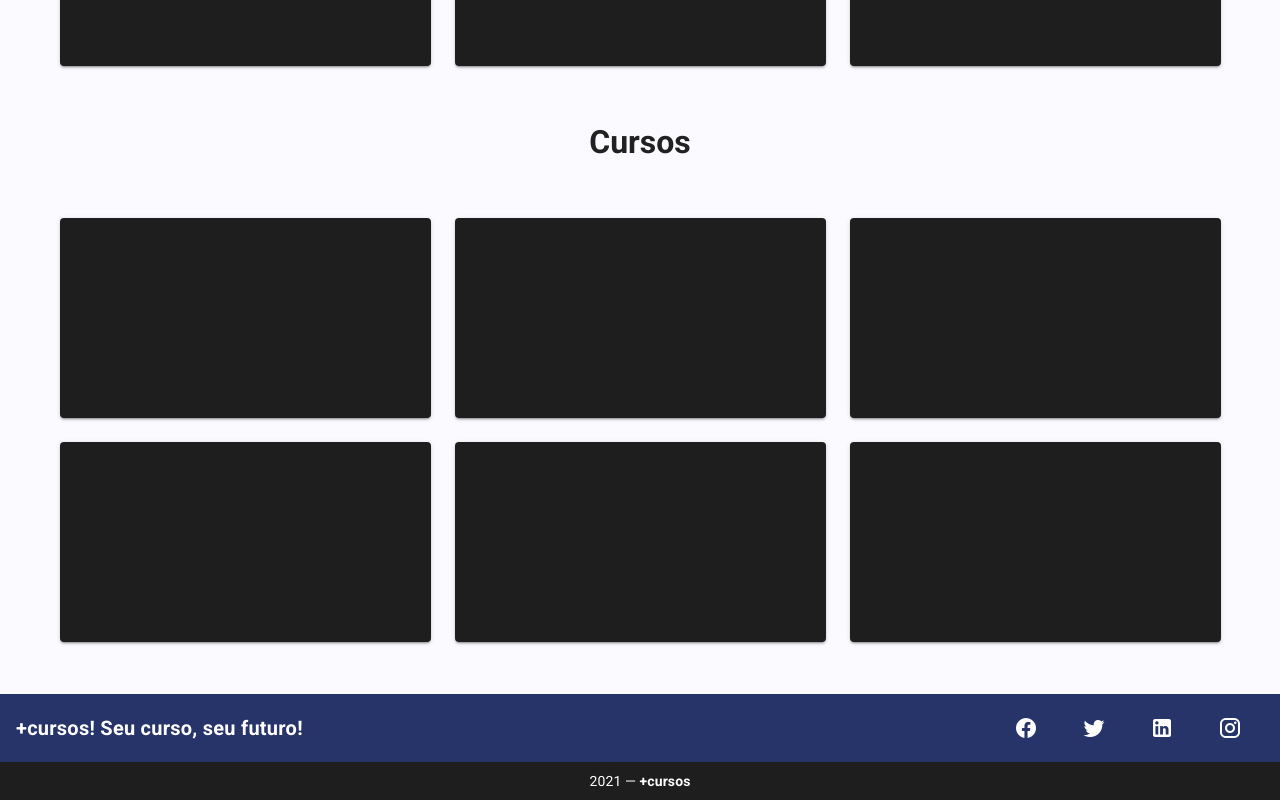
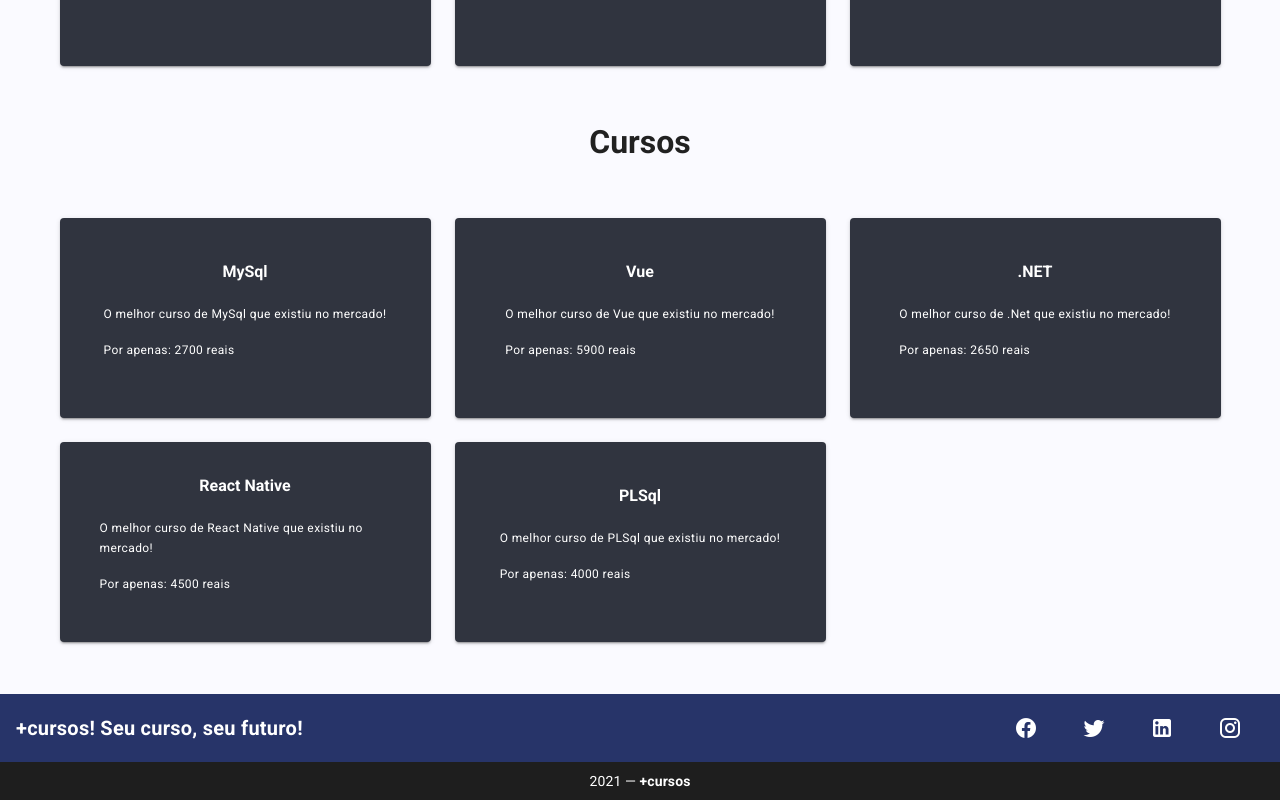
Before and after one commit to Henrique0896/mais-cursos, a Vue app: page / in a window 1280 px wide. Shown: the part 738-1538 px from the top of the page. Built offline with nearby package versions, Linux system fonts and the light colour scheme.

Commit message:
Troca de Product para Course

```diff
--- a/src/components/molecules/molecule-careers.vue
+++ b/src/components/molecules/molecule-careers.vue
@@ -9,16 +9,17 @@
           <v-col v-for="n in 3" :key="n" cols="12" md="4">
             <v-item v-slot="{ active, toggle }">
               <v-card
-                :color="active ? 'primary' : ''"
+                :color="active ? 'primary' : '#30343F'"
                 class="d-flex align-center"
                 dark
                 height="200"
                 @click="toggle"
               >
                 <v-scroll-y-transition>
-                  <div v-if="active" class="text-h2 flex-grow-1 text-center">
-                    Active
-                  </div>
+                  <div
+                    v-if="active"
+                    class="d-flex align-center justify-center"
+                  ></div>
                 </v-scroll-y-transition>
               </v-card>
             </v-item>
@@ -33,9 +34,13 @@
 <script lang="ts">
 import Component from "vue-class-component";
 import Vue from "vue";
+import { ICourse } from "../../models/interfaces";
+import { courses } from "../../helpers";
 
 @Component
-export default class MoleculeCarees extends Vue {}
+export default class MoleculeCarees extends Vue {
+  courses: ICourse[] = courses;
+}
 </script>
 
 <style scoped>
--- a/src/components/molecules/molecule-carousel.vue
+++ b/src/components/molecules/molecule-carousel.vue
@@ -1,12 +1,12 @@
 <template>
   <v-carousel cycle height="400" hide-delimiter-background show-arrows-on-hover>
     <v-carousel-item
-      v-for="(product, i) in products"
+      v-for="(course, i) in courses"
       :key="i"
-      :src="product.image"
+      :src="course.image"
     >
       <v-row class="fill-height" align="center" justify="center">
-        <div class="carousel-title">{{ product.text }}</div>
+        <div class="carousel-title">{{ course.name }}</div>
       </v-row>
     </v-carousel-item>
   </v-carousel>
@@ -16,12 +16,12 @@
 <script lang="ts">
 import Component from "vue-class-component";
 import Vue from "vue";
-import { IProduct } from "../../models/interfaces";
-import { products } from "../../helpers";
+import { ICourse } from "../../models/interfaces";
+import { courses } from "../../helpers";
 
 @Component
 export default class MoleculeCarousel extends Vue {
-  products: IProduct[] = products;
+  courses: ICourse[] = courses;
 }
 </script>
 
--- a/src/components/molecules/molecule-courses.vue
+++ b/src/components/molecules/molecule-courses.vue
@@ -6,19 +6,28 @@
     <v-item-group>
       <v-container>
         <v-row>
-          <v-col v-for="n in 6" :key="n" cols="12" md="4">
+          <v-col v-for="course in courses" :key="course.id" cols="12" md="4">
             <v-item v-slot="{ active, toggle }">
               <v-card
-                :color="active ? 'primary' : ''"
-                class="d-flex align-center"
+                :color="active ? 'primary' : '#30343F'"
+                class="d-flex align-center justify-center pa-10"
                 dark
                 height="200"
                 @click="toggle"
               >
+                <div class="d-flex align-center flex-column">
+                  <h4 class="mb-5">{{ course.name }}</h4>
+                  <p class="caption">{{ course.description }}</p>
+                  <p class="caption d-flex align-self-start">
+                    Por apenas: {{ course.price }} reais
+                  </p>
+                </div>
+
                 <v-scroll-y-transition>
-                  <div v-if="active" class="text-h2 flex-grow-1 text-center">
-                    Active
-                  </div>
+                  <div
+                    v-if="active"
+                    class="d-flex align-center justify-center"
+                  ></div>
                 </v-scroll-y-transition>
               </v-card>
             </v-item>
@@ -33,9 +42,13 @@
 <script lang="ts">
 import Component from "vue-class-component";
 import Vue from "vue";
+import { ICourse } from "../../models/interfaces";
+import { courses } from "../../helpers";
 
 @Component
-export default class MoleculeCourses extends Vue {}
+export default class MoleculeCourses extends Vue {
+  courses: ICourse[] = courses;
+}
 </script>
 
 <style scoped>
--- a/src/helpers/products.ts
+++ b/src/helpers/courses.ts
@@ -1,34 +1,49 @@
-import { IProduct } from "../models/interfaces";
+import { ICourse } from "../models/interfaces";
 
-const items: IProduct[] = [
+const items: ICourse[] = [
   {
     id: 0,
-    text: "MySql",
+    name: "MySql",
     image:
       "https://www.teahub.io/photos/full/268-2689005_cloud-database-illustration.png",
+    description: "O melhor curso de MySql que existiu no mercado!",
+    price: 2700,
+    page: "",
   },
   {
     id: 1,
-    text: "Vue",
+    name: "Vue",
     image:
       "https://talhasariyuerek.com/wp-content/uploads/sites/4/2019/09/vue-logo-1920x1080.jpg",
+    description: "O melhor curso de Vue que existiu no mercado!",
+    price: 5900,
+    page: "",
   },
   {
     id: 2,
-    text: ".NET",
+    name: ".NET",
     image:
       "https://thumbs.dreamstime.com/b/technology-white-background-geometric-rhombuses-abstract-tech-technical-drawing-vector-illustration-technology-white-background-204730208.jpg",
+    description: "O melhor curso de .Net que existiu no mercado!",
+    price: 2650,
+    page: "",
   },
   {
     id: 3,
-    text: "React Native",
+    name: "React Native",
     image:
       "https://codebrahma.com/static/40342f942838db49734449422b801887/react-native.png",
+    description: "O melhor curso de React Native que existiu no mercado!",
+    price: 4500,
+    page: "",
   },
   {
     id: 4,
-    text: "PLSql",
+    name: "PLSql",
     image: "https://www.teahub.io/photos/full/176-1763459_database.png",
+    description: "O melhor curso de PLSql que existiu no mercado!",
+    price: 4000,
+    page: "",
   },
 ];
 
--- a/src/helpers/index.ts
+++ b/src/helpers/index.ts
@@ -1,3 +1,3 @@
-import products from "@/helpers/products";
+import courses from "@/helpers/courses";
 
-export { products };
+export { courses };
--- a/src/models/interfaces/IProduct.ts
+++ /dev/null
@@ -1,5 +0,0 @@
-export default interface IProduct {
-  id: number;
-  text: string;
-  image: string;
-}
--- a/src/models/interfaces/index.ts
+++ b/src/models/interfaces/index.ts
@@ -1,3 +1,3 @@
-import IProduct from "./IProduct";
+import ICourse from "./ICourse";
 
-export { IProduct };
+export { ICourse };
```
Also changed, not shown: src/models/interfaces/ICourse.ts (added, +8 -0 lines).
